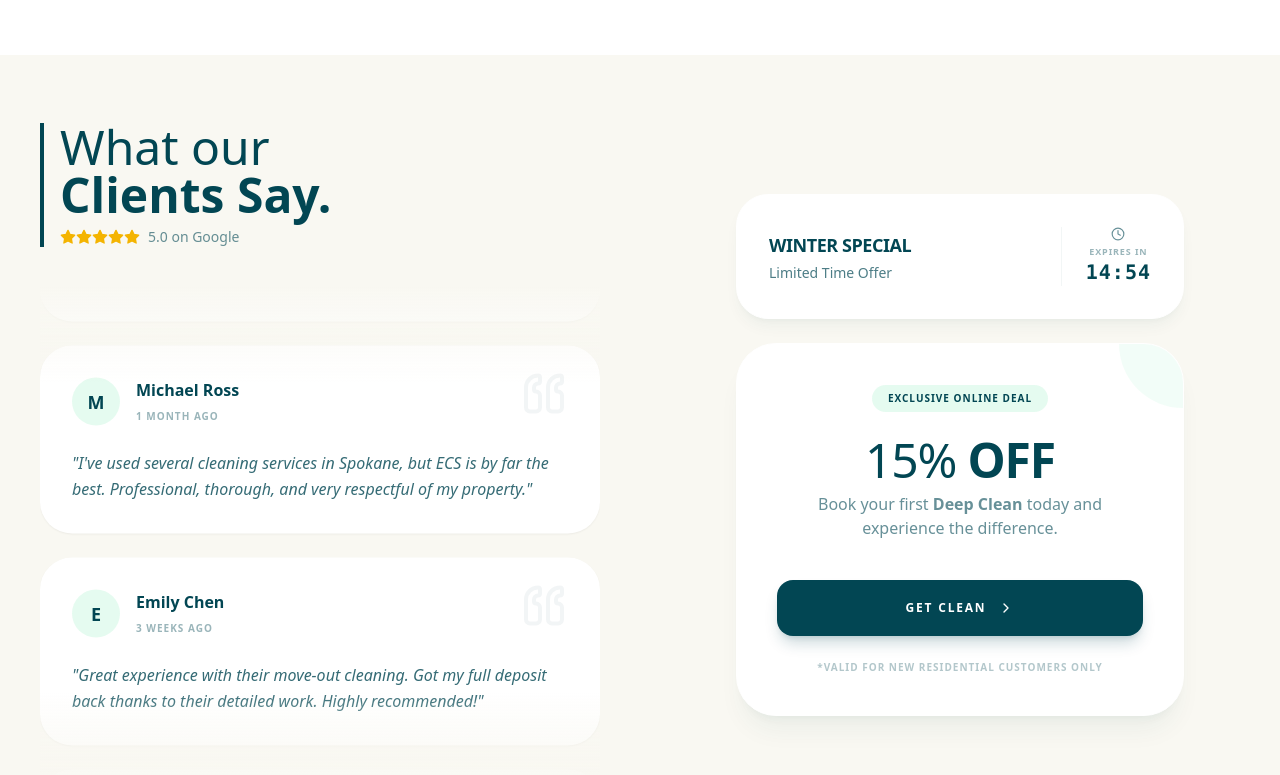
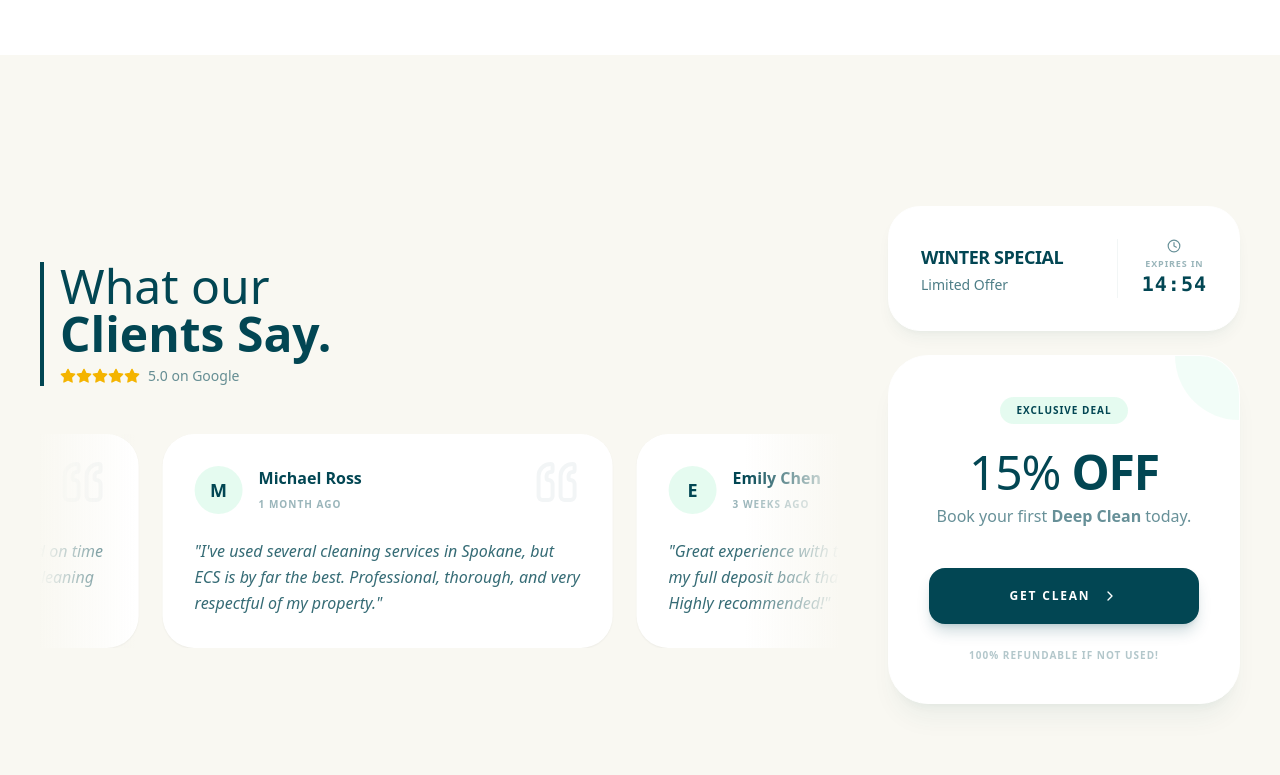
Before and after one commit to renatoquerales28-byte/extreme-cleaning-next, a Next.js app: page / in a window 1280 px wide. Shown: the part 745-1520 px from the top of the page. Built offline with nearby package versions, Linux system fonts and the light colour scheme.

Commit message:
style: adjust social proof layout to 66/33 and switch to horizontal marquee

```diff
--- a/src/components/home/SocialProofSection.tsx
+++ b/src/components/home/SocialProofSection.tsx
@@ -36,15 +36,15 @@ export default function SocialProofSection() {
         // SECTION CONTAINER: Full Height (Frame), Background #F9F8F2
         <section className="w-full min-h-screen bg-[#F9F8F2] relative flex items-center overflow-hidden py-12 md:py-0">
 
-            {/* CONTAINER: Matches Hero Section Margins/Width */}
-            <div className="w-full max-w-[1700px] mx-auto px-6 lg:px-10 h-full flex flex-col md:flex-row gap-8 lg:gap-20 items-stretch justify-center">
+            {/* CONTAINER: Max width of 1700px to match Hero */}
+            <div className="w-full max-w-[1700px] mx-auto px-6 lg:px-10 h-full flex flex-col lg:flex-row gap-8 lg:gap-12 items-center justify-center">
 
-                {/* LEFT COLUMN: REVIEWS (Adapted Style) */}
-                <div className="w-full md:w-1/2 flex flex-col justify-center relative">
+                {/* LEFT COLUMN: REVIEWS (66.66% -> approx 8/12 cols) */}
+                <div className="w-full lg:w-8/12 flex flex-col justify-center relative">
 
                     {/* Header for Reviews */}
-                    <div className="mb-10 pl-4 border-l-4 border-[#024653]">
-                        <h3 className="text-4xl md:text-5xl font-light text-[#024653] mb-2">
+                    <div className="mb-8 md:mb-12 pl-4 border-l-4 border-[#024653]">
+                        <h3 className="text-3xl md:text-5xl font-light text-[#024653] mb-2 leading-tight">
                             What our <br /> <span className="font-black">Clients Say.</span>
                         </h3>
                         <div className="flex items-center gap-2">
@@ -55,20 +55,24 @@ export default function SocialProofSection() {
                         </div>
                     </div>
 
-                    {/* Marquee Container - Styled as Floating Cards */}
-                    <div className="relative w-full h-[500px] overflow-hidden mask-vertical-fade">
+                    {/* Horizontal Marquee Container */}
+                    <div className="relative w-full overflow-hidden mask-horizontal-fade">
                         <motion.div
-                            className="flex flex-col gap-6"
-                            animate={{ y: ["0%", "-50%"] }}
+                            className="flex gap-6 pl-4"
+                            animate={{ x: ["0%", "-50%"] }}
                             transition={{
                                 repeat: Infinity,
                                 ease: "linear",
-                                duration: 25
+                                duration: 40
                             }}
+                            style={{ width: "max-content" }}
                         >
                             {/* Duplicate list for loop */}
-                            {[...GOOGLE_REVIEWS, ...GOOGLE_REVIEWS].map((review, i) => (
-                                <div key={`${review.id}-${i}`} className="bg-white p-8 rounded-[2rem] shadow-sm hover:shadow-md transition-shadow relative group">
+                            {[...GOOGLE_REVIEWS, ...GOOGLE_REVIEWS, ...GOOGLE_REVIEWS].map((review, i) => (
+                                <div
+                                    key={`${review.id}-${i}`}
+                                    className="bg-white p-8 rounded-[2rem] shadow-sm hover:shadow-md transition-shadow relative group w-[350px] md:w-[450px] shrink-0"
+                                >
                                     <Quote className="absolute top-6 right-8 text-[#024653]/5 transform rotate-180 group-hover:scale-110 transition-transform" size={48} />
 
                                     <div className="flex items-center gap-4 mb-6">
@@ -81,51 +85,51 @@ export default function SocialProofSection() {
                                         </div>
                                     </div>
 
-                                    <p className="text-[#024653]/80 text-base font-light leading-relaxed italic relative z-10">
+                                    <p className="text-[#024653]/80 text-base font-light leading-relaxed italic relative z-10 line-clamp-4">
                                         &quot;{review.text}&quot;
                                     </p>
                                 </div>
                             ))}
                         </motion.div>
-                        {/* Soft Gradient Masks for "Airy" fade */}
-                        <div className="absolute top-0 left-0 w-full h-24 bg-gradient-to-b from-[#F9F8F2] to-transparent z-10" />
-                        <div className="absolute bottom-0 left-0 w-full h-24 bg-gradient-to-t from-[#F9F8F2] to-transparent z-10" />
+                        {/* Gradient Masks for Horizontal Fade */}
+                        <div className="absolute top-0 left-0 w-24 h-full bg-gradient-to-r from-[#F9F8F2] to-transparent z-10 pointer-events-none" />
+                        <div className="absolute top-0 right-0 w-24 h-full bg-gradient-to-l from-[#F9F8F2] to-transparent z-10 pointer-events-none" />
                     </div>
                 </div>
 
-                {/* RIGHT COLUMN: PROMO (Redesigned White/Shadow) */}
-                <div className="w-full md:w-1/2 flex flex-col justify-center items-center relative">
+                {/* RIGHT COLUMN: PROMO (33.33% -> approx 4/12 cols) */}
+                <div className="w-full lg:w-4/12 flex flex-col justify-center items-center lg:items-end relative">
 
                     <div className="w-full max-w-md space-y-6 relative z-10">
 
                         {/* Top Card: Timer & Hook (White Card) */}
-                        <div className="bg-white rounded-[2rem] p-8 flex items-center justify-between shadow-lg shadow-[#024653]/5 border border-white">
+                        <div className="bg-white rounded-[2rem] p-6 lg:p-8 flex items-center justify-between shadow-lg shadow-[#024653]/5 border border-white">
                             <div>
                                 <h4 className="font-black text-[#024653] text-lg uppercase tracking-tight mb-1">Winter Special</h4>
-                                <p className="text-sm text-[#024653]/70 font-medium">Limited Time Offer</p>
+                                <p className="text-sm text-[#024653]/70 font-medium whitespace-nowrap">Limited Offer</p>
                             </div>
-                            <div className="pl-6 border-l border-[#024653]/5">
+                            <div className="pl-4 lg:pl-6 border-l border-[#024653]/5">
                                 <CountdownTimer />
                             </div>
                         </div>
 
                         {/* Main Offer Card (White Card) */}
-                        <div className="bg-white rounded-[2.5rem] p-10 text-center shadow-xl shadow-[#024653]/5 border border-white relative overflow-hidden group">
+                        <div className="bg-white rounded-[2.5rem] p-8 lg:p-10 text-center shadow-xl shadow-[#024653]/5 border border-white relative overflow-hidden group">
 
                             {/* Subtle Hover Decoration */}
                             <div className="absolute top-0 right-0 w-32 h-32 bg-[#05D16E]/5 rounded-full -translate-y-1/2 translate-x-1/2 group-hover:bg-[#05D16E]/10 transition-colors" />
 
                             <div className="relative z-10">
                                 <span className="inline-block px-4 py-1.5 rounded-full bg-[#05D16E]/10 text-[#024653] text-[10px] font-black uppercase tracking-widest mb-6">
-                                    Exclusive Online Deal
+                                    Exclusive Deal
                                 </span>
 
                                 <h3 className="text-5xl font-light text-[#024653] mb-2 tracking-tight">
                                     15% <span className="font-black">OFF</span>
                                 </h3>
 
-                                <p className="text-base text-[#024653]/60 mb-10 font-medium max-w-xs mx-auto">
-                                    Book your first <strong>Deep Clean</strong> today and experience the difference.
+                                <p className="text-base text-[#024653]/60 mb-10 font-medium mx-auto">
+                                    Book your first <strong>Deep Clean</strong> today.
                                 </p>
 
                                 <Link
@@ -136,7 +140,7 @@ export default function SocialProofSection() {
                                 </Link>
 
                                 <p className="text-[10px] text-[#024653]/30 mt-6 font-bold uppercase tracking-widest">
-                                    *Valid for new residential customers only
+                                    100% Refundable if not used!
                                 </p>
                             </div>
                         </div>
```
